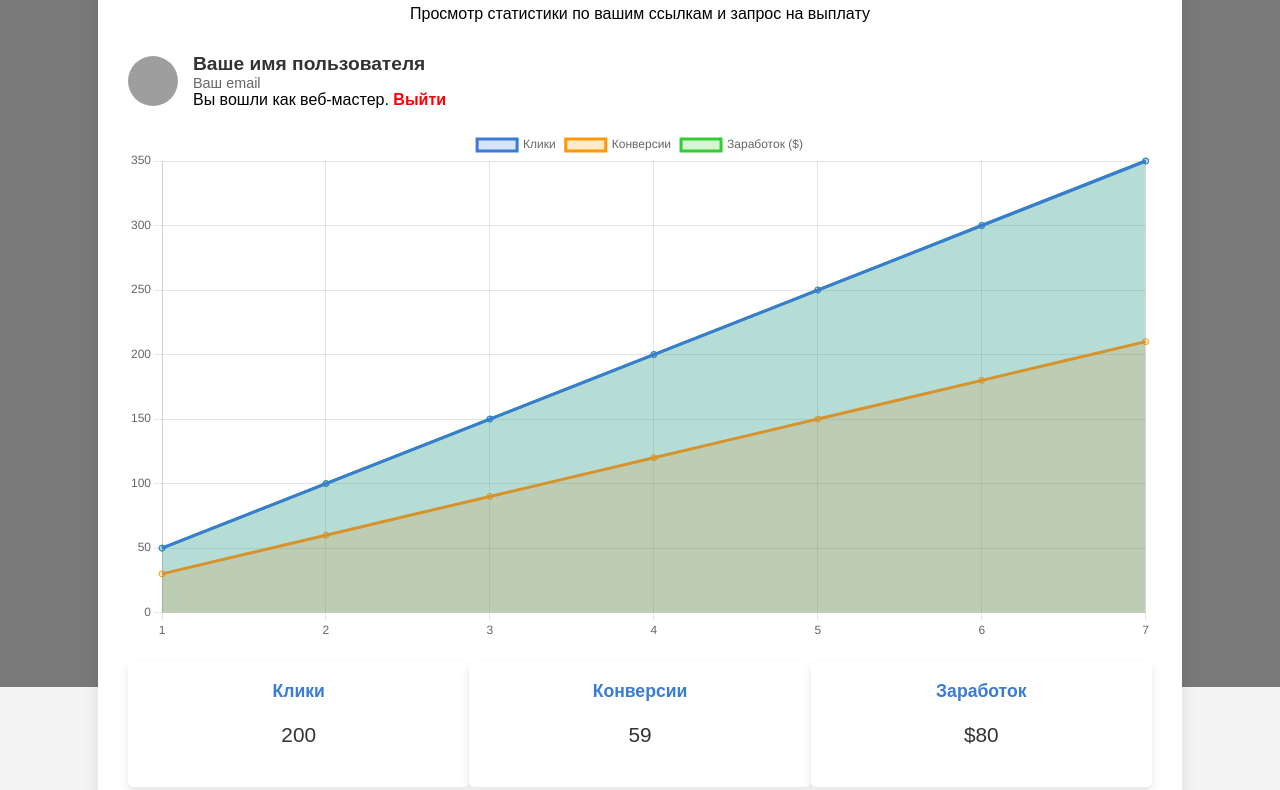
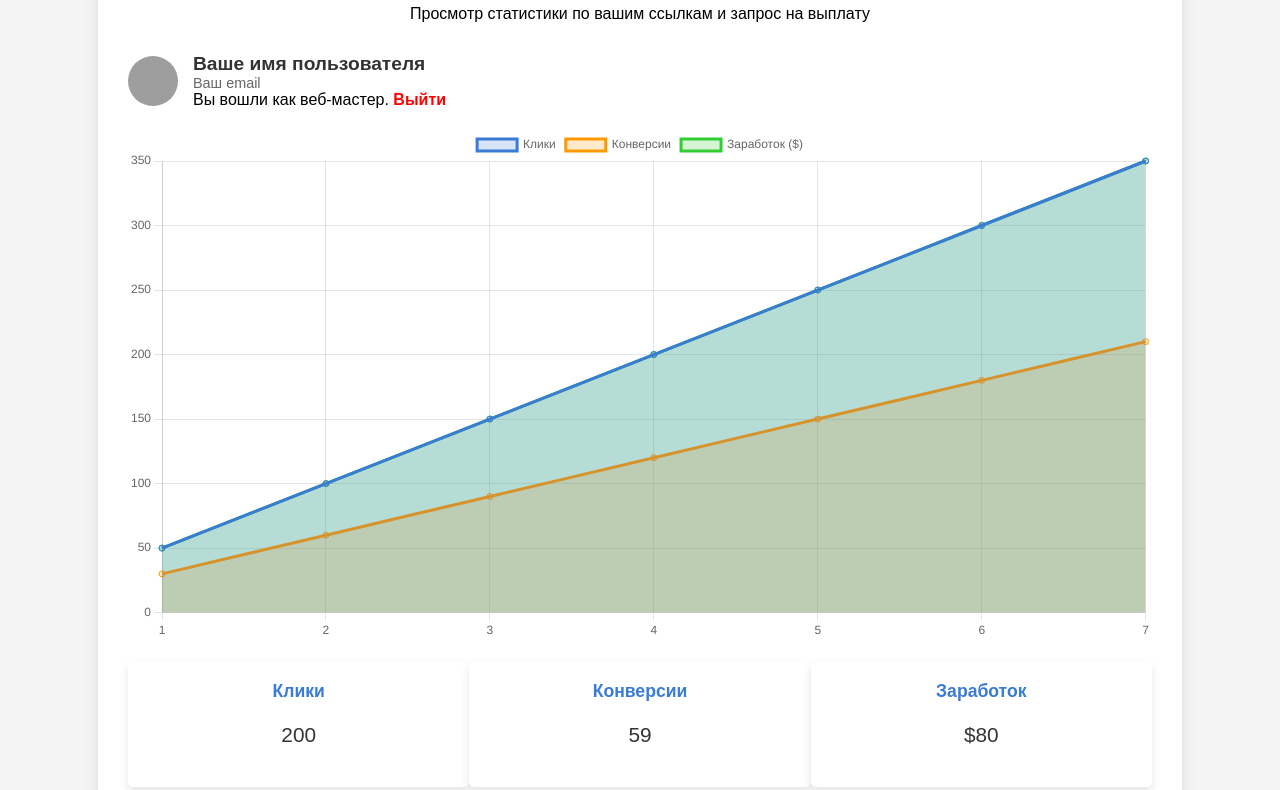
Before and after one commit to Dev-Geniy/BoostX, a plain HTML site: page publisher-dashboard.html in a window 1280 px wide. Shown: the part 113-903 px from the top of the page. Drawn offline with nearby package versions, Linux system fonts and the light colour scheme; grey boxes are pictures that could not be loaded.

Commit message:
Update publisher-dashboard.html

```diff
--- a/publisher-dashboard.html
+++ b/publisher-dashboard.html
@@ -10,17 +10,6 @@
             margin: 0;
             padding: 0;
             transition: background-color 0.5s ease;
-        }
-
-         body::before {
-            content: '';
-            position: fixed;
-            top: 0;
-            left: 0;
-            width: 100%;
-            height: 100%;
-            background: rgba(0, 0, 0, 0.5);
-            z-index: -1;
         }
 
         .container {
```
